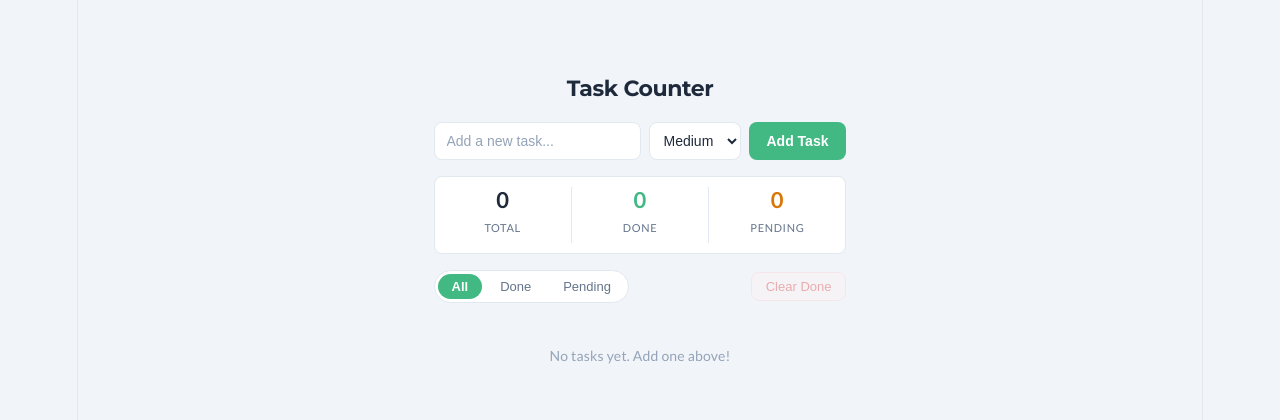
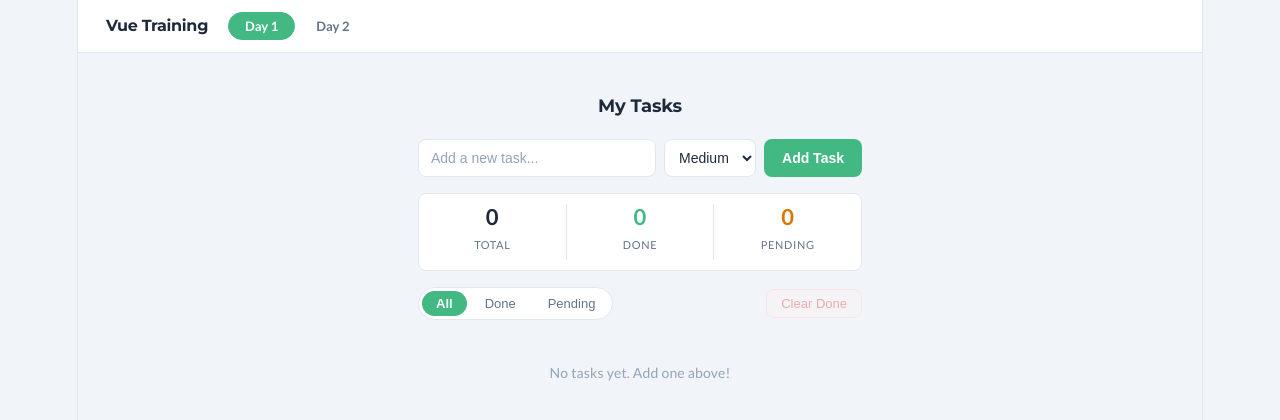
Before and after one commit to florenziooo/SASTRE-vuejs-training-task-counter, a Vue app in the folder SASTRE-vuejs-training/: page / in a window 1280 px wide. Shown: the top 420 px of the page. Built offline with nearby package versions, Linux system fonts and the light colour scheme.

Commit message:
feat: config to handle days in separate views

```diff
--- a/SASTRE-vuejs-training/src/App.vue
+++ b/SASTRE-vuejs-training/src/App.vue
@@ -1,58 +1,37 @@
 <script setup lang="ts">
-import { ref, computed } from 'vue'
-import type { Task, Priority, Filter } from './types'
-import TaskInput from './components/TaskInput.vue'
-import StatsBar from './components/StatsBar.vue'
-import FilterBar from './components/FilterBar.vue'
-import TaskList from './components/TaskList.vue'
+import { ref } from 'vue'
+import Day1View from './views/Day1TaskCounterView.vue'
+import Day2View from './views/Day2TaskListView.vue'
 
-const tasks = ref<Task[]>([])
-const activeFilter = ref<Filter>('all')
-
-const totalCount   = computed(() => tasks.value.length)
-const doneCount    = computed(() => tasks.value.filter(t => t.done).length)
-const pendingCount = computed(() => tasks.value.filter(t => !t.done).length)
-
-const filteredTasks = computed(() => {
-  if (activeFilter.value === 'done')    return tasks.value.filter(t => t.done)
-  if (activeFilter.value === 'pending') return tasks.value.filter(t => !t.done)
-  return tasks.value
-})
-
-function addTask(name: string, priority: Priority) {
-  tasks.value.push({ id: Date.now(), name, done: false, priority })
-}
-
-function toggleTask(id: number) {
-  const task = tasks.value.find(t => t.id === id)
-  if (task) task.done = !task.done
-}
-
-function removeTask(id: number) {
-  tasks.value = tasks.value.filter(t => t.id !== id)
-}
-
-function clearDone() {
-  tasks.value = tasks.value.filter(t => !t.done)
-}
+type Day = 'day1' | 'day2'
+const activeDay = ref<Day>('day1')
 </script>
 
 <template>
-  <div class="app">
-    <h1 class="app-title">Task Counter</h1>
-    <TaskInput @add-task="addTask" />
-    <StatsBar :total="totalCount" :done="doneCount" :pending="pendingCount" />
-    <FilterBar v-model="activeFilter" :done-count="doneCount" @clear-done="clearDone" />
-    <TaskList
-      :tasks="filteredTasks"
-      :all-tasks-empty="tasks.length === 0"
-      @toggle="toggleTask"
-      @remove="removeTask"
-    />
-  </div>
+  <header class="topbar">
+    <span class="app-title">Vue Training</span>
+    <nav class="day-tabs">
+      <button
+        :class="['tab', { active: activeDay === 'day1' }]"
+        @click="activeDay = 'day1'"
+      >
+        Day 1
+      </button>
+      <button
+        :class="['tab', { active: activeDay === 'day2' }]"
+        @click="activeDay = 'day2'"
+      >
+        Day 2
+      </button>
+    </nav>
+  </header>
+
+  <main class="app-body">
+    <Day1View v-if="activeDay === 'day1'" />
+    <Day2View v-if="activeDay === 'day2'" />
+  </main>
 </template>
 
-<!-- Global design tokens — available to all child components via CSS variables -->
 <style>
 @import url('https://fonts.googleapis.com/css2?family=Montserrat:wght@600;700&family=Lato:wght@400;700&display=swap');
 
@@ -100,19 +79,61 @@ h1, h2, h3 {
 </style>
 
 <style scoped>
-.app {
-  max-width: 500px;
-  margin: 48px auto;
-  padding: 28px;
-  background: var(--bg);
-  border-radius: var(--radius-lg);
+.topbar {
+  position: sticky;
+  top: 0;
+  z-index: 10;
+  display: flex;
+  align-items: center;
+  gap: 20px;
+  padding: 12px 28px;
+  background: var(--surface);
+  border-bottom: 1px solid var(--border);
 }
 
 .app-title {
   color: var(--text);
-  font-size: 22px;
+  font-family: 'Montserrat';
+  font-size: 16px;
   font-weight: 700;
-  margin: 0 0 20px;
   letter-spacing: -0.02em;
+  white-space: nowrap;
+}
+
+.day-tabs {
+  display: flex;
+  gap: 4px;
+  flex-wrap: wrap;
+}
+
+.tab {
+  padding: 5px 16px;
+  border: 1px solid transparent;
+  border-radius: var(--radius-pill);
+  background: transparent;
+  color: var(--text-muted);
+  font-family: 'Lato';
+  font-size: 13px;
+  font-weight: 700;
+  cursor: pointer;
+  transition: all 0.15s;
+}
+
+.tab:hover {
+  background: var(--brand-bg);
+  color: var(--brand-dark);
+  border-color: var(--brand-border);
+}
+
+.tab.active {
+  background: var(--brand);
+  color: #fff;
+  border-color: var(--brand);
+}
+
+.app-body {
+  min-width: 500px;
+  margin: 40px auto;
+  padding: 0 28px;
 }
 </style>
```
